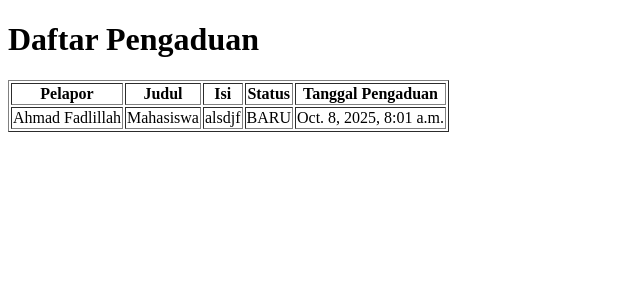
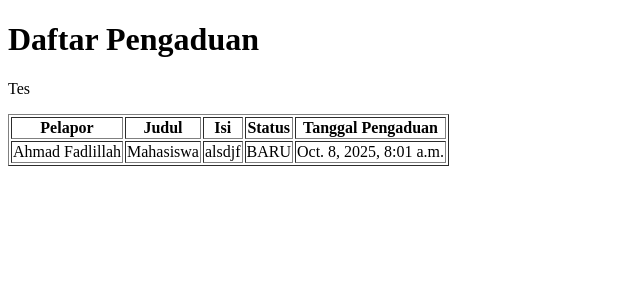
Before and after one commit to Apadddd/Data-Kelurahan, a Django app: page /pengaduan/ in a window 1280 px wide. Shown: the top 300 px of the page, without its empty margins (0-640 px from the left). Run offline with Django 5.2, Linux system fonts and the light colour scheme; data comes from the database, SQL or seed files in the repository.

```diff
--- a/kelurahan/warga/templates/warga/pengaduan_list.html
+++ b/kelurahan/warga/templates/warga/pengaduan_list.html
@@ -8,6 +8,7 @@
 <!-- ...existing code... -->
 <body>
     <h1>Daftar Pengaduan</h1>
+    <p>Tes</p>
     <table border="1">
         <tr>
             <th>Pelapor</th>
```
